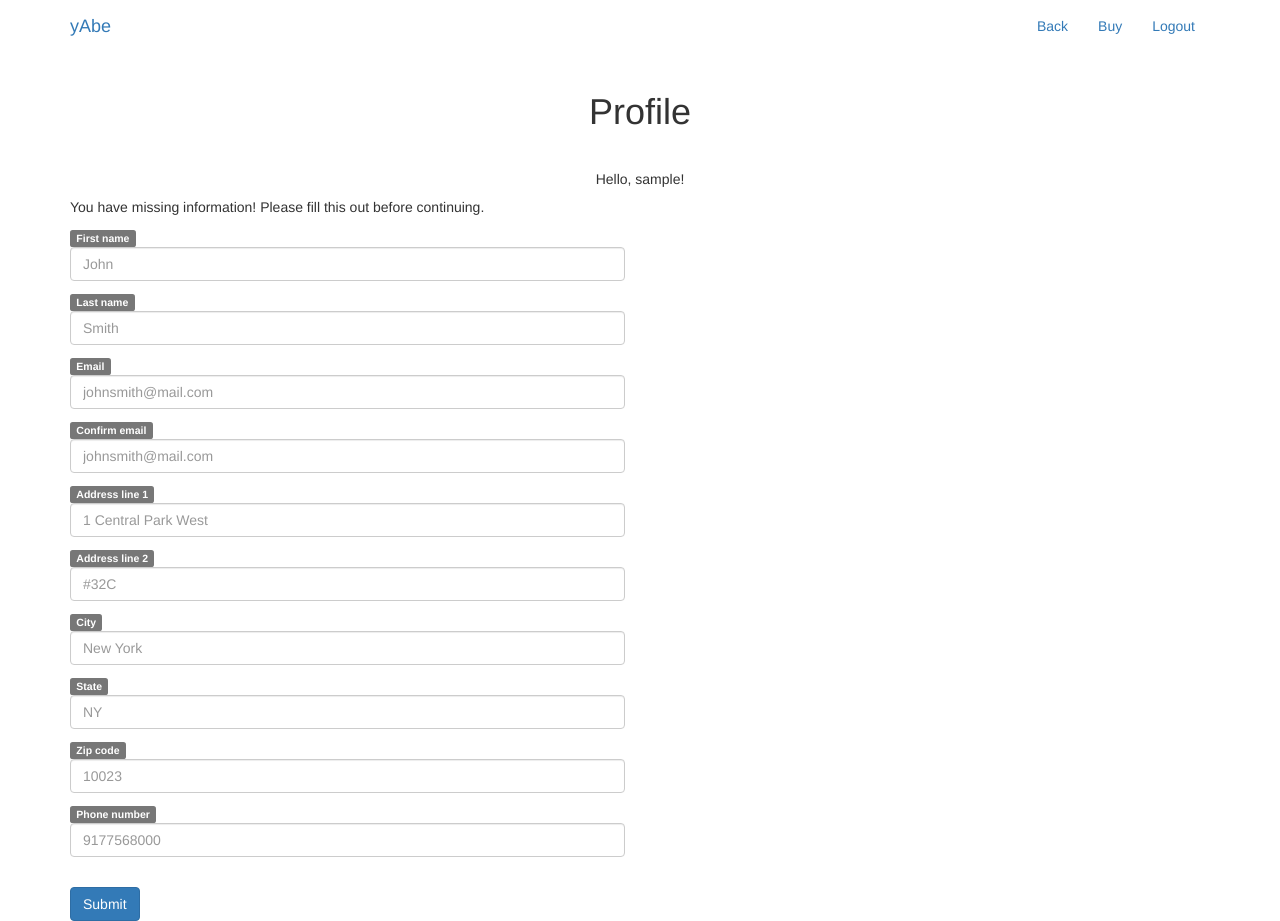
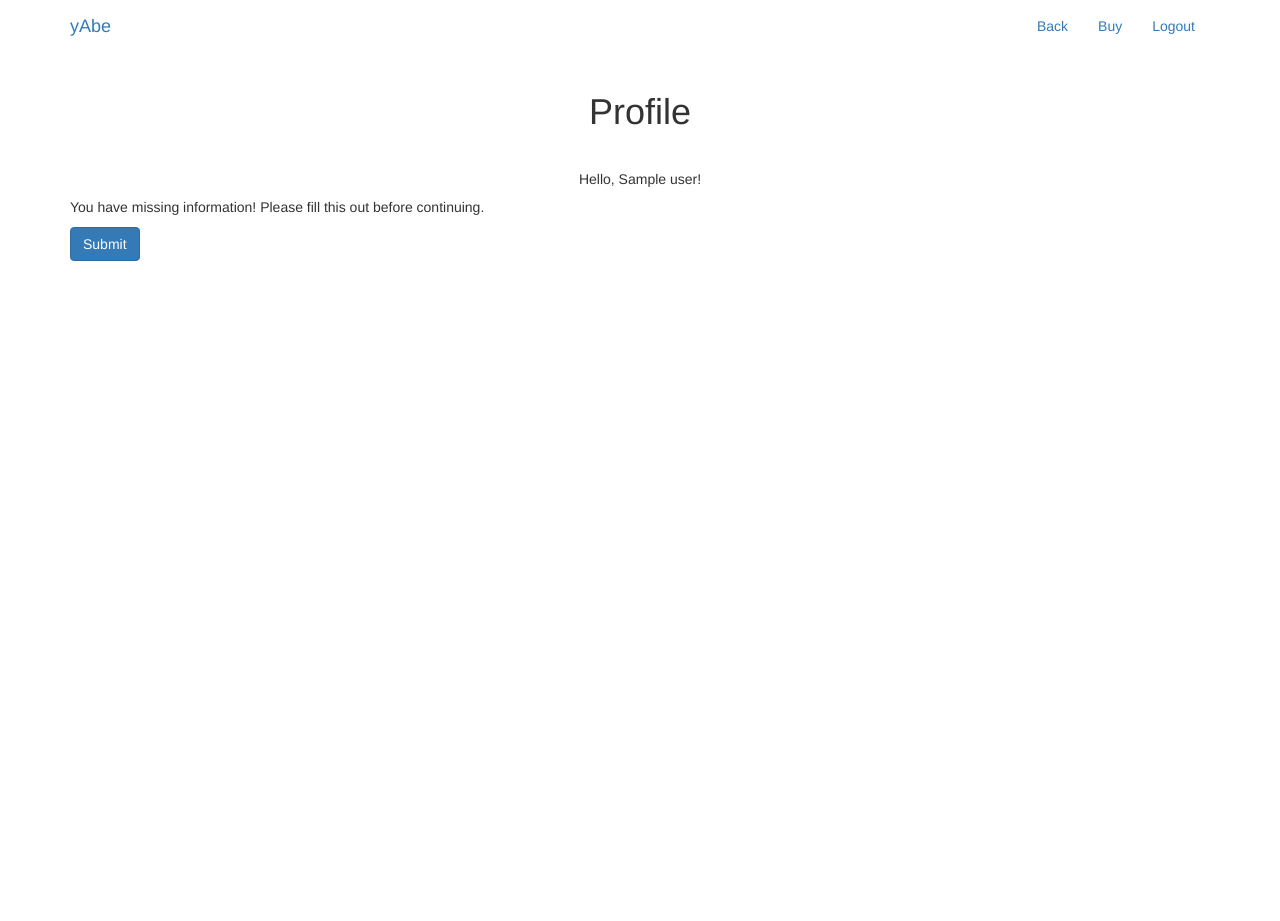
Before and after one commit to alasday/Yabe, a Flask app: template templates/profile.html in a window 1280 px wide. After the commit the page ends 261 px from the top, so only its background shows below. Run offline with Flask 2, Linux system fonts and the light colour scheme; the template is opened without the code that fills it: most values are stand-ins (such as "Sample title", 1, 10 or a date in 2020); parts of the project's set-up code (start-up, migrations or seed data) failed here and were passed over; some libraries are stand-ins or nearby versions.

Commit message:
nearly finished with updating info

```diff
--- a/app.py
+++ b/app.py
@@ -45,7 +45,6 @@ def feed():
 @app.route("/authOrCreate", methods=["POST"])
 def authOrCreate():
     formDict = request.form
-    print formDict
     if formDict["logOrReg"] == "login":
         username = formDict["username"]
         password = formDict["password"]
@@ -107,10 +106,12 @@ def buy():
 		return redirect(url_for('loginOrRegister'))
 
 #form for profile, show specific profile info
-@app.route("/profile")
+@app.route("/profile", methods=["POST", "GET"])
 def profile():
+	if request.form:
+		set_user_info(session['username'], request.form.get("email"), request.form.get("addr1"), request.form.get("addr2"), request.form.get("city"), request.form.get("state"), request.form.get("zip"), request.form.get("fname"), request.form.get("lname"), request.form.get("phone"))
 	if 'username' in session:
-		return render_template("profile.html",user_info = dbmanager.get_user(session['username']), filled_out = False)
+		return render_template("profile.html",user_info = dbmanager.get_user(session['username']), filled_out = dbmanager.full_user_info(session['username']))
 	else:
 		return redirect(url_for('loginOrRegister'))
 
--- a/templates/profile.html
+++ b/templates/profile.html
@@ -19,7 +19,7 @@
 <center>
 <h1> Profile </h1>
 <br>
-<h5> Hello, {{user_info.username}}! </h5>
+<h5> Hello, {{user_info["user"]}}! </h5>
 </center>
 
 {% if not filled_out %}
@@ -27,57 +27,77 @@
 <p>You have missing information! Please fill this out before continuing.</p>
 
 <form action="/profile" method="POST">
+	{% if user_info["nameF"] == "" %}
     <div class="row">
         <div class="col-md-6 tooltip-wide">
-            <p><span class="label label-default">First name</span><input class="form-control" type="text" name="fname" placeholder="John" required></p>
+            <p><span class="label label-primary">First name</span><input class="form-control" type="text" name="fname" placeholder="John" required></p>
         </div>
     </div>
+    {% endif %}
+    {% if user_info["nameL"] == "" %}
     <div class="row">
         <div class="col-md-6 tooltip-wide">
-            <p><span class="label label-default">Last name</span><input class="form-control" type="text" name="lname" placeholder="Smith" required></p>
+            <p><span class="label label-primary">Last name</span><input class="form-control" type="text" name="lname" placeholder="Smith" required></p>
         </div>
     </div>
+    {% endif %}
+    {% if user_info["email"] == "" %}
     <div class="row">
         <div class="col-md-6 tooltip-wide">
-            <p><span class="label label-default">Email</span><input class="form-control" type="email" name="email" placeholder="johnsmith@mail.com" required></p>
+            <p><span class="label label-primary">Email</span><input class="form-control" type="email" name="email" placeholder="johnsmith@mail.com" required></p>
         </div>
     </div>
+    {% endif %}
+    {% if user_info["email"] == "" %}
     <div class="row">
         <div class="col-md-6 tooltip-wide">
-            <p><span class="label label-default">Confirm email</span><input class="form-control" type="email" name="emailconf" placeholder="johnsmith@mail.com" required></p>
+            <p><span class="label label-primary">Confirm email</span><input class="form-control" type="email" name="emailconf" placeholder="johnsmith@mail.com" required></p>
         </div>
     </div>
+    {% endif %}
+    {% if user_info["addr1"] == "" %}
     <div class="row">
         <div class="col-md-6 tooltip-wide">
-            <p><span class="label label-default">Address line 1</span><input class="form-control" type="text" name="addr1" placeholder="1 Central Park West" required></p>
+            <p><span class="label label-primary">Address line 1</span><input class="form-control" type="text" name="addr1" placeholder="1 Central Park West" required></p>
         </div>
     </div>
+    {% endif %}
+    {% if user_info["addr2"] == "" %}
     <div class="row">
         <div class="col-md-6 tooltip-wide">
-            <p><span class="label label-default">Address line 2</span><input class="form-control" type="text" name="addr2" placeholder="#32C" required></p>
+            <p><span class="label label-primary">Address line 2</span><input class="form-control" type="text" name="addr2" placeholder="#32C" required></p>
         </div>
     </div>
+    {% endif %}
+    {% if user_info["addrCity"] == "" %}
     <div class="row">
         <div class="col-md-6 tooltip-wide">
-            <p><span class="label label-default">City</span><input class="form-control" type="password" name="city" placeholder="New York" required></p>
+            <p><span class="label label-primary">City</span><input class="form-control" type="text" name="city" placeholder="New York" required></p>
         </div>
     </div>
+    {% endif %}
+    {% if user_info["addrState"] == "" %}
     <div class="row">
         <div class="col-md-6 tooltip-wide">
-            <p><span class="label label-default">State</span><input class="form-control" type="password" name="state" placeholder="NY" required></p>
+            <p><span class="label label-primary">State</span><input class="form-control" type="text" name="state" placeholder="NY" required></p>
         </div>
     </div>
+    {% endif %}
+    {% if user_info["addrZip"] == "" %}
     <div class="row">
         <div class="col-md-6 tooltip-wide">
-            <p><span class="label label-default">Zip code</span><input class="form-control" type="password" name="zip" placeholder="10023" required></p>
+            <p><span class="label label-primary">Zip code</span><input class="form-control" type="number" name="zip" placeholder="10023" required></p>
         </div>
     </div>
+    {% endif %}
+    {% if user_info["phone"] == "" %}
     <div class="row">
         <div class="col-md-6 tooltip-wide">
-            <p><span class="label label-default">Phone number</span><input class="form-control" type="password" name="phone" placeholder="9177568000" required></p>
+            <p><span class="label label-primary">Phone number</span><input class="form-control" type="number" name="phone" placeholder="9177568000" required></p>
         </div>
     </div>
     <br>
+    {% endif %}
 	<input class="btn btn-primary" type="submit" name="Submit">
 </form>
 
--- a/utils/dbmanager.py
+++ b/utils/dbmanager.py
@@ -20,6 +20,7 @@ def get_user( username ):
     ret["nameF"] = l[9]
     ret["nameL"] = l[10]
     ret["phone"] = l[11]
+    ret["user"] = username
 
     return ret
 
```
